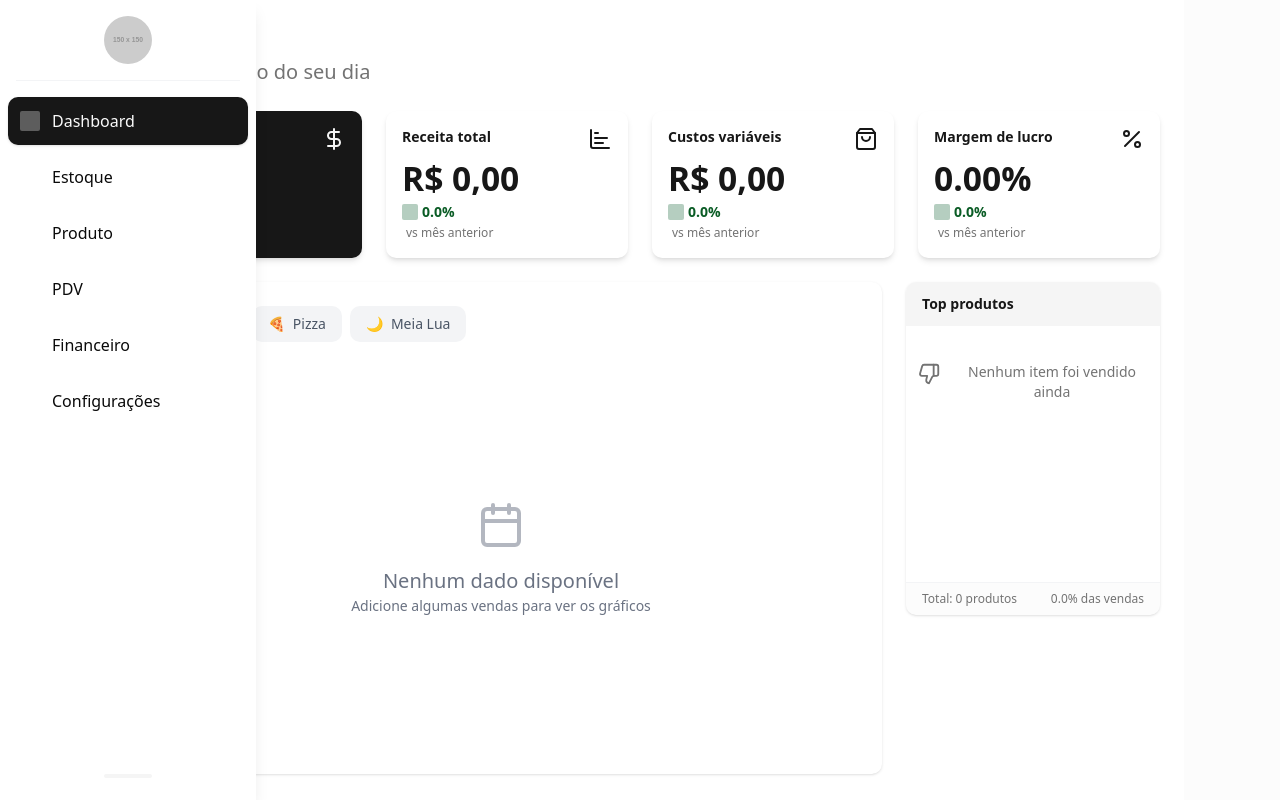
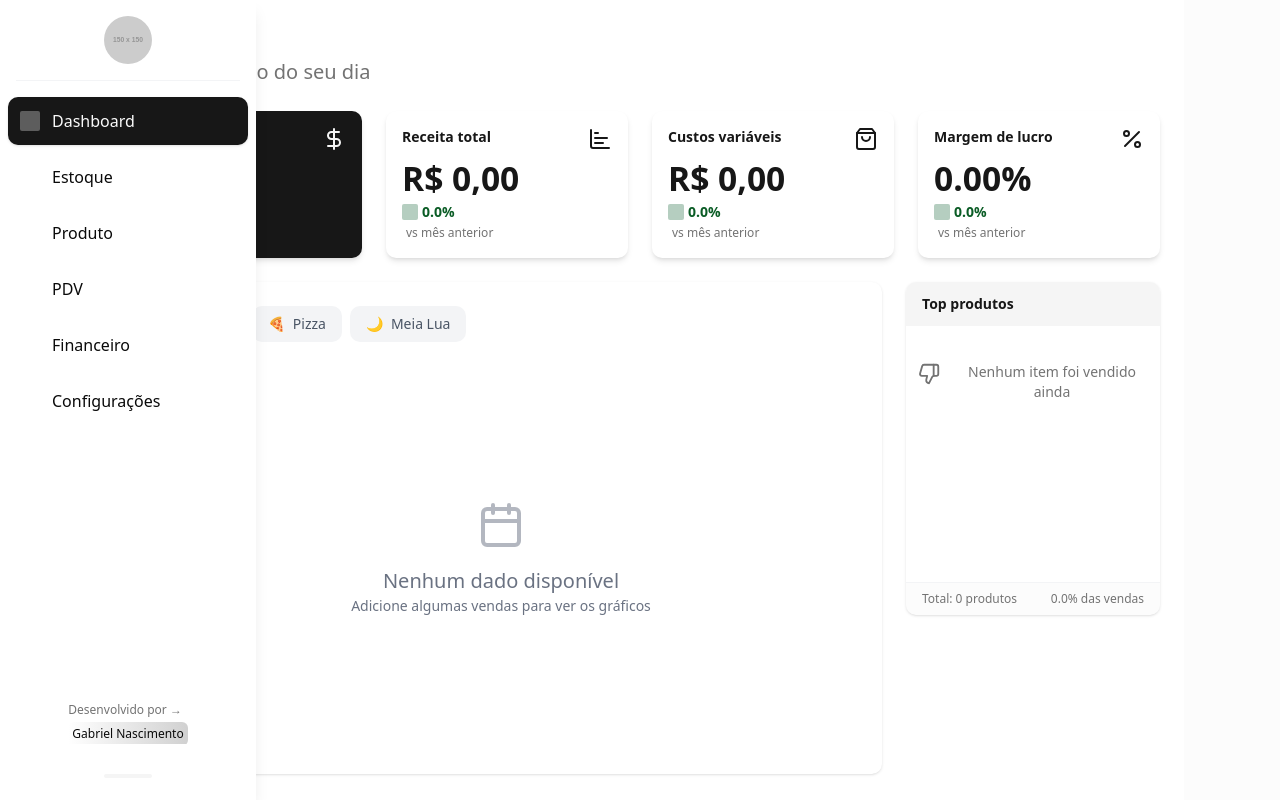
Before and after one commit to GabrielNBS/dashboard, a Next.js app: page / in a window 1280 px wide. Shown: the top 800 px of the page. Built offline with nearby package versions, Linux system fonts and the light colour scheme; a web font is replaced by a local one.

Commit message:
feat(Aside)(MobileHeader): establish initial dashboard page, global styling, layout components, and utility functions

```diff
--- a/src/app/(dashboard)/page.tsx
+++ b/src/app/(dashboard)/page.tsx
@@ -30,10 +30,10 @@ export default function DashboardContent() {
   const title = useMemo(
     () => (
       <>
-        {getHowHours()}, <strong>{storeName}</strong>
+        {isClient ? getHowHours() : 'Olá'}, <strong>{storeName}</strong>
       </>
     ),
-    [storeName]
+    [storeName, isClient]
   );
   const subtitle = 'o resumo diário do seu dia';
 
--- a/src/components/layout/Headers/MobileHeader.tsx
+++ b/src/components/layout/Headers/MobileHeader.tsx
@@ -18,6 +18,7 @@ import {
   User,
 } from 'lucide-react';
 import { useSettings } from '@/contexts/settings/SettingsContext';
+import DeveloperTag from '../Navigation/DeveloperTag';
 
 const menuItems = [
   { label: 'Dashboard', href: '/', icon: Home },
@@ -52,7 +53,7 @@ export default function MobileHeader() {
   return (
     <>
       {/* Header fixo no topo */}
-      <header className="border-border bg-background/95 fixed top-0 right-0 left-0 z-50 border-b backdrop-blur-sm sm:hidden">
+      <header className="border-border bg-background/95 fixed top-0 right-0 left-0 z-50 border-b backdrop-blur-sm lg:hidden">
         <div className="flex items-center justify-between px-4 py-3">
           <div className="flex items-center gap-3">
             <Button
@@ -89,7 +90,7 @@ export default function MobileHeader() {
             initial={{ opacity: 0 }}
             animate={{ opacity: 1 }}
             exit={{ opacity: 0 }}
-            className="fixed inset-0 z-40 bg-black/50 sm:hidden"
+            className="fixed inset-0 z-40 bg-black/50 lg:hidden"
             onClick={closeMenu}
             aria-hidden="true"
           />
@@ -104,7 +105,7 @@ export default function MobileHeader() {
             animate={{ x: 0 }}
             exit={{ x: '-100%' }}
             transition={{ type: 'spring', damping: 25, stiffness: 200 }}
-            className="bg-card fixed top-0 left-0 z-50 h-full w-72 shadow-2xl sm:hidden"
+            className="bg-card fixed top-0 left-0 z-50 h-full w-72 shadow-2xl lg:hidden flex flex-col"
             id="mobile-navigation"
             role="navigation"
             aria-label="Navegação móvel"
@@ -164,10 +165,9 @@ export default function MobileHeader() {
                   );
                 })}
               </ul>
-            </div>
 
-            {/* Footer do menu */}
-            <div className="border-border border-t p-4">
+            {/* User Info - Moved from footer */}
+            <div className="px-3 pb-4">
               <div className="bg-muted flex items-center gap-3 rounded-xl px-3 py-3">
                 <div className="h-12 w-12 overflow-hidden rounded-full">
                   <Image
@@ -177,7 +177,7 @@ export default function MobileHeader() {
                     height={48}
                     className="h-full w-full object-cover"
                     priority={false}
-                    unoptimized // 🔑 Necessário para imagens externas não configuradas
+                    unoptimized
                     onError={() => setImgError(true)}
                   />
                 </div>
@@ -192,12 +192,19 @@ export default function MobileHeader() {
                 </div>
               </div>
             </div>
+            </div>
+
+            {/* Footer do menu */}
+            <div className="border-border border-t p-4">
+
+              <DeveloperTag isExpanded={true} />
+            </div>
           </motion.nav>
         )}
       </AnimatePresence>
 
       {/* Spacer para compensar o header fixo */}
-      <div className="h-14 sm:hidden" />
+      <div className="h-14 lg:hidden" />
     </>
   );
 }
--- a/src/components/layout/Navigation/Aside.tsx
+++ b/src/components/layout/Navigation/Aside.tsx
@@ -10,6 +10,7 @@ import { useSidebar } from '../MainLayout';
 import LordIcon, { LordIconRef } from '@/components/ui/LordIcon';
 import { useSettings } from '@/contexts/settings/SettingsContext';
 import { useIngredientContext } from '@/contexts/Ingredients/useIngredientContext';
+import DeveloperTag from './DeveloperTag';
 
 interface MenuItemProps {
   label: string;
@@ -188,7 +189,7 @@ export default function Aside() {
     setMounted(true);
   }, []);
 
-  // Evita problemas de hidratação usando um fallback consistente
+  // fallback para evitar hydratation
   const logoSrc = mounted && state.store.logo ? state.store.logo : 'https://placehold.co/150';
 
   // Verifica se há ingredientes com estoque crítico (zerado ou abaixo de 20% do máximo)
@@ -213,7 +214,7 @@ export default function Aside() {
       transition={{ duration: 0.3, ease: [0.4, 0, 0.2, 1] }}
       onMouseEnter={() => setIsExpanded(true)}
       onMouseLeave={() => setIsExpanded(false)}
-      className="bg-card fixed top-0 left-0 z-50 hidden h-dvh flex-col shadow-lg sm:flex"
+      className="bg-card fixed top-0 left-0 z-50 hidden h-dvh flex-col shadow-lg lg:flex"
       role="navigation"
       aria-label="Navegação principal"
       id="main-navigation"
@@ -269,6 +270,11 @@ export default function Aside() {
         </ul>
       </nav>
 
+      {/* Developer Tag */}
+      <div className="px-2 pb-2">
+        <DeveloperTag isExpanded={isExpanded} />
+      </div>
+
       {/* Indicador visual de expansão */}
       <div className="flex h-12 items-center justify-center">
         <motion.div
--- /dev/null
+++ b/src/components/layout/Navigation/DeveloperTag.tsx
@@ -0,0 +1,81 @@
+'use client';
+
+import React, { useState } from 'react';
+import { motion, AnimatePresence } from 'framer-motion';
+import { Github, Linkedin, Code } from 'lucide-react';
+
+interface DeveloperTagProps {
+  isExpanded: boolean;
+}
+
+export default function DeveloperTag({ isExpanded }: DeveloperTagProps) {
+  const [isHovered, setIsHovered] = useState(false);
+
+  return (
+    <div
+      className={`relative flex h-10 w-full cursor-pointer items-center justify-center overflow-hidden`}
+      onMouseEnter={() => setIsHovered(true)}
+      onMouseLeave={() => setIsHovered(false)}
+    >
+      <AnimatePresence mode="wait">
+        {!isExpanded ? (
+          <motion.div
+            key="collapsed"
+            initial={{ opacity: 0, scale: 0.8 }}
+            animate={{ opacity: 1, scale: 1 }}
+            exit={{ opacity: 0, scale: 0.8 }}
+            transition={{ duration: 0.2 }}
+            className="flex items-center justify-center text-muted-foreground"
+          >
+            <Code size={16} />
+          </motion.div>
+        ) : !isHovered ? (
+          <motion.div
+            key="text"
+            initial={{ opacity: 0, y: 10 }}
+            animate={{ opacity: 1, y: 0 }}
+            exit={{ opacity: 0, y: -10 }}
+            transition={{ duration: 0.2 }}
+            className="relative whitespace-nowrap"
+          >
+            <p className="text-muted-foreground  flex flex-col text-xs font-medium">
+              Desenvolvido por →
+              <span className="relative p-1 inline-block mt-1 text-foreground">
+                Gabriel Nascimento
+                <span className="animate-shimmer absolute inset-0 -z-10 block rounded-sm bg-gradient-to-r from-transparent via-primary/20 to-transparent bg-[length:200%_100%]" />
+              </span>
+            </p>
+          </motion.div>
+        ) : (
+          <motion.div
+            key="icons"
+            initial={{ opacity: 0, y: 10 }}
+            animate={{ opacity: 1, y: 0 }}
+            exit={{ opacity: 0, y: -10 }}
+            transition={{ duration: 0.2 }}
+            className="flex items-center gap-4"
+          >
+            <a
+              href="https://www.linkedin.com/in/gabrielnascimento-dev/"
+              target="_blank"
+              rel="noopener noreferrer"
+              className="text-muted-foreground hover:text-primary transition-colors"
+              title="LinkedIn"
+            >
+              <Linkedin size={18} />
+            </a>
+            <a
+              href="https://github.com/GabrielNBS"
+              target="_blank"
+              rel="noopener noreferrer"
+              className="text-muted-foreground hover:text-primary transition-colors"
+              title="GitHub"
+            >
+              <Github size={18} />
+            </a>
+          </motion.div>
+        )}
+      </AnimatePresence>
+    </div>
+  );
+}
--- a/src/styles/global.css
+++ b/src/styles/global.css
@@ -5,7 +5,6 @@
 @import './components/toast.css';
 
 @layer base {
-
     /* Skip Links for Accessibility */
     .skip-link {
         position: absolute;
@@ -36,7 +35,6 @@
 }
 
 @layer utilities {
-
     /* Pulse animation for step indicators */
     .loader {
         height: 20px;
@@ -50,9 +48,22 @@
         0% {
             box-shadow: 0 0 0 0 #69ffa8;
         }
-
         100% {
             box-shadow: 0 0 0 14px #69ffa800;
+        }
+    }
+
+    /* Shimmer animation */
+    .animate-shimmer {
+        animation: shimmer 2s linear infinite;
+    }
+
+    @keyframes shimmer {
+        from {
+            background-position: 0 0;
+        }
+        to {
+            background-position: -200% 0;
         }
     }
 
@@ -61,7 +72,6 @@
         from {
             transform: translateX(100%);
         }
-
         to {
             transform: translateX(0);
         }
@@ -71,7 +81,6 @@
         from {
             transform: translateX(0);
         }
-
         to {
             transform: translateX(100%);
         }
@@ -81,7 +90,6 @@
         from {
             transform: translateX(-100%);
         }
-
         to {
             transform: translateX(0);
         }
@@ -91,7 +99,6 @@
         from {
             transform: translateX(0);
         }
-
         to {
             transform: translateX(-100%);
         }
@@ -101,7 +108,6 @@
         from {
             transform: translateY(-100%);
         }
-
         to {
             transform: translateY(0);
         }
@@ -111,7 +117,6 @@
         from {
             transform: translateY(0);
         }
-
         to {
             transform: translateY(-100%);
         }
@@ -121,7 +126,6 @@
         from {
             transform: translateY(100%);
         }
-
         to {
             transform: translateY(0);
         }
@@ -131,7 +135,6 @@
         from {
             transform: translateY(0);
         }
-
         to {
             transform: translateY(100%);
         }
@@ -141,7 +144,6 @@
         from {
             opacity: 0;
         }
-
         to {
             opacity: 1;
         }
@@ -151,7 +153,6 @@
         from {
             opacity: 1;
         }
-
         to {
             opacity: 0;
         }
--- a/src/utils/utils.ts
+++ b/src/utils/utils.ts
@@ -5,9 +5,8 @@ export function cn(...inputs: ClassValue[]) {
   return twMerge(clsx(inputs));
 }
 
-const date = new Date();
-
 export const getHowHours = () => {
+  const date = new Date();
   const hours = date.getHours();
 
   if (hours >= 6 && hours < 12) {
```
